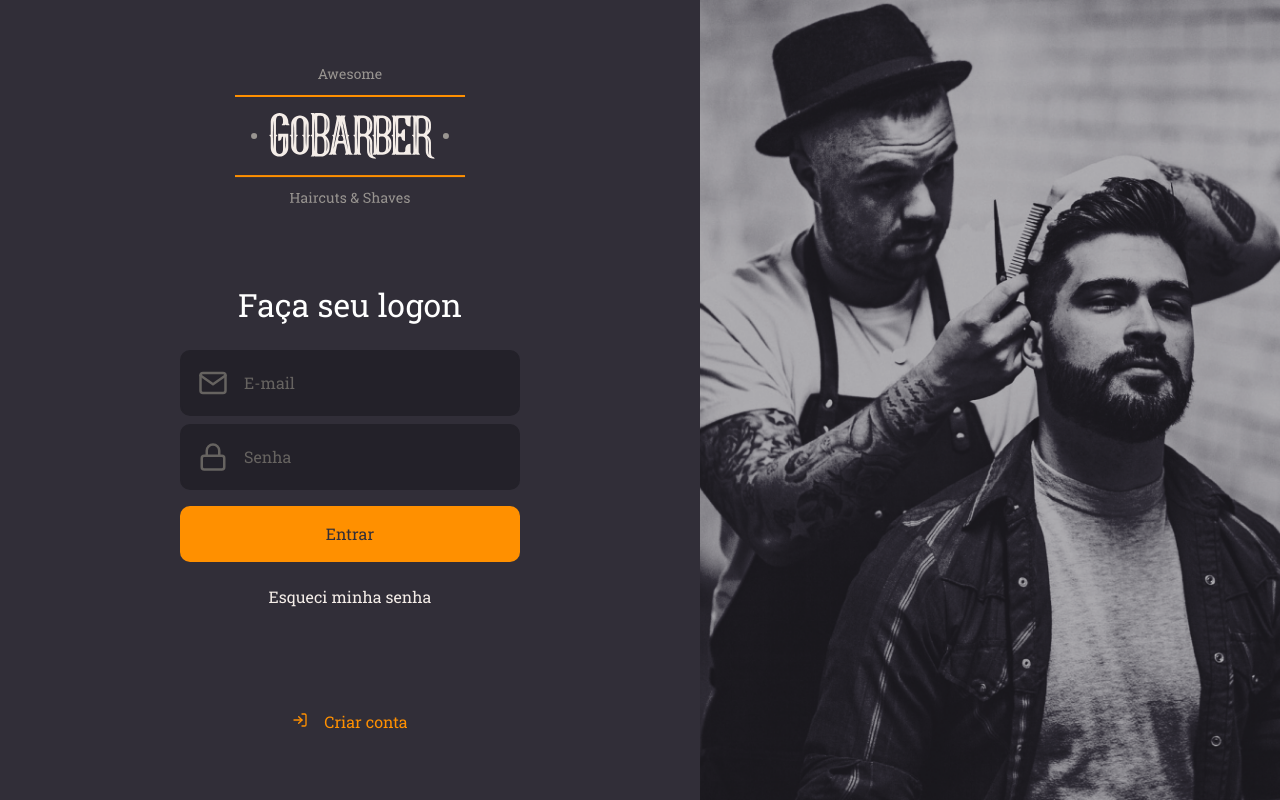
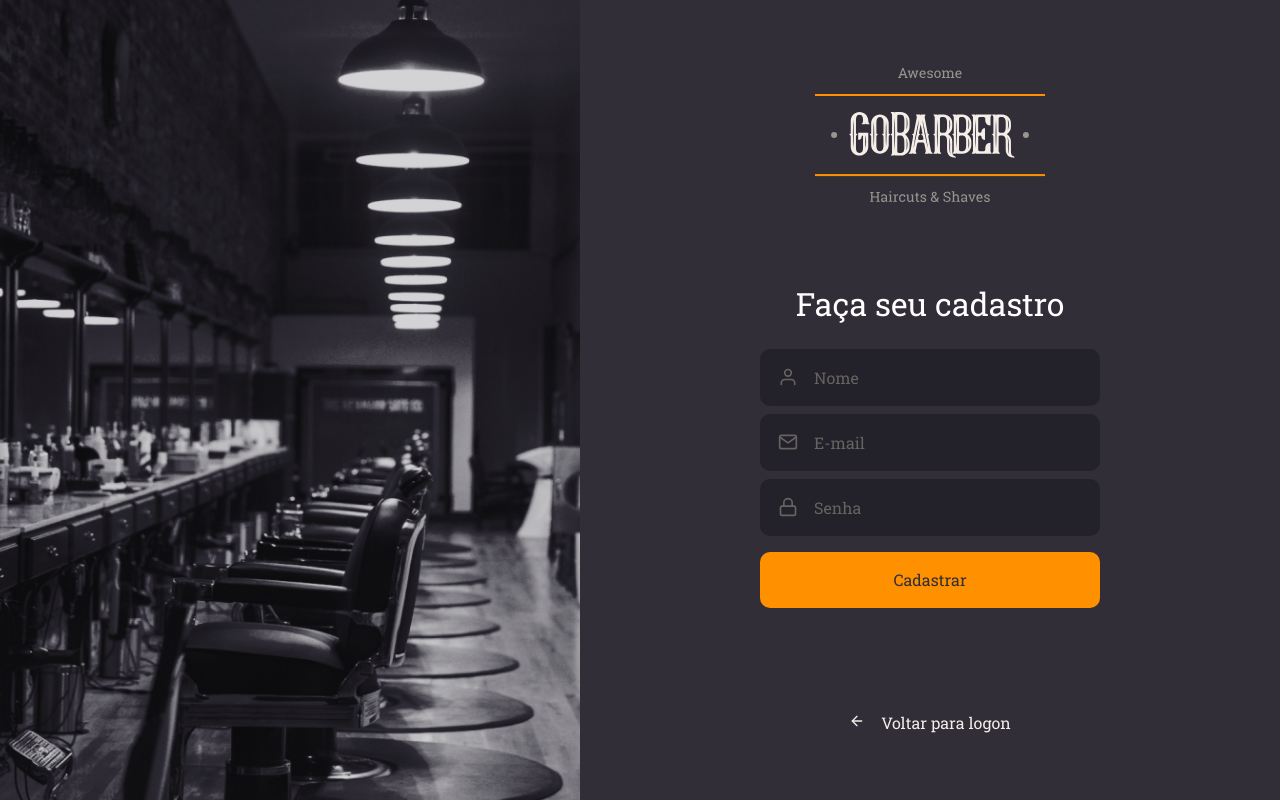
Before and after one commit to italomarcos1/gostack-gobarber1, a React (Create React App) app: page / in a window 1280 px wide. Built offline with nearby package versions, Linux system fonts and the light colour scheme.

Commit message:
pagina de cadastro

```diff
--- a/src/App.tsx
+++ b/src/App.tsx
@@ -1,10 +1,11 @@
 import React from 'react';
 import GlobalStyle from './styles/global';
-import SignIn from './pages/SignIn';
+// import SignIn from './pages/SignIn';
+import SignUp from './pages/SignUp';
 
 const App: React.FC = () => (
   <>
-    <SignIn />
+    <SignUp />
     <GlobalStyle />
   </>
 );
--- a/src/components/Input/index.tsx
+++ b/src/components/Input/index.tsx
@@ -10,7 +10,7 @@
 
 const Input: React.FC<InputProps> = ({ icon: Icon, ...rest }) => (
   <Container>
-    {Icon && <Icon size={30} />}
+    {Icon && <Icon size={20} />}
     <input {...rest} />
   </Container>
 );
--- /dev/null
+++ b/src/pages/SignUp/index.tsx
@@ -0,0 +1,41 @@
+import React from 'react';
+import { FiArrowLeft, FiMail, FiUser, FiLock } from 'react-icons/fi';
+
+import Input from '../../components/Input';
+import Button from '../../components/Button';
+
+import logo from '../../assets/logo.svg';
+
+import { Container, Content, Background } from './styles';
+
+const SignUp: React.FC = () => (
+  <Container>
+    <Background />
+
+    <Content>
+      <img src={logo} alt="GoBarber" />
+
+      <form action="">
+        <h1>Faça seu cadastro</h1>
+
+        <Input name="name" icon={FiUser} placeholder="Nome" />
+        <Input name="email" icon={FiMail} placeholder="E-mail" />
+        <Input
+          name="password"
+          icon={FiLock}
+          type="password"
+          placeholder="Senha"
+        />
+
+        <Button type="submit">Cadastrar</Button>
+      </form>
+
+      <a href="login">
+        <FiArrowLeft />
+        Voltar para logon
+      </a>
+    </Content>
+  </Container>
+);
+
+export default SignUp;
--- /dev/null
+++ b/src/pages/SignUp/styles.ts
@@ -0,0 +1,74 @@
+import styled from 'styled-components';
+import { shade } from 'polished';
+
+import signUpBackgroundImg from '../../assets/sign-up-background.png';
+
+export const Container = styled.div`
+  height: 100vh; /** total da parte visível*/
+
+  display: flex; /** flex poe um do lado do outro */
+  align-items: stretch; /** esses itens terao o tamanho total da pagina, height 100vh */
+`;
+
+export const Content = styled.div`
+  display: flex;
+  flex-direction: column;
+  align-items: center;
+
+  place-content: center; /**justify center+ align center */
+
+  width: 100%; /** ocupa o maximo que der */
+  max-width: 700px; /** nunca reduz do conteudo e não passa de 700 */
+
+  form {
+    margin: 80px 0;
+    width: 340px;
+    text-align: center;
+
+    h1 {
+      margin-bottom: 24px;
+    }
+
+    a {
+      color: #f4ede8;
+      display: block;
+      margin-top: 24px;
+      text-decoration: none;
+      transition: color 0.2s;
+
+      &:hover {
+        color: ${shade(0.2, '#f4ede8')};
+      }
+    }
+  }
+
+  > a {
+    color: #f4ede8;
+    display: block;
+    margin-top: 24px;
+    text-decoration: none;
+    transition: color 0.2s;
+
+    display: block;
+    align-items: center;
+
+    svg {
+      margin-right: 16px;
+    }
+
+    &:hover {
+      color: ${shade(0.2, '#f4ede8')};
+    }
+  }
+`;
+
+export const Background = styled.div`
+  flex: 1; /** flexivel, ocupa todo o espaço menos os 700px */
+  background: url(${signUpBackgroundImg}) no-repeat center;
+  background-size: cover; /** cobre o tamanho do que tem sobrando*/
+`;
+
+// -sem o cover, se a imagem for menor, não ocupa o espaço todo
+// -com width 100% e max-width e flex 1, a imagem eh responsiva até sumir,
+// deixando apenas o content.
+// -
```
